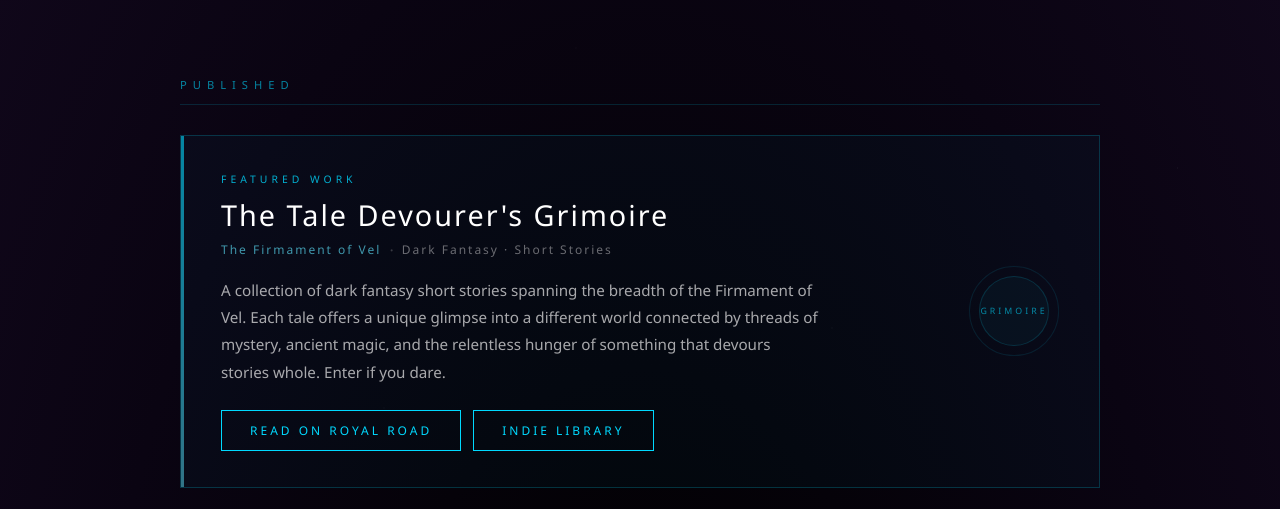
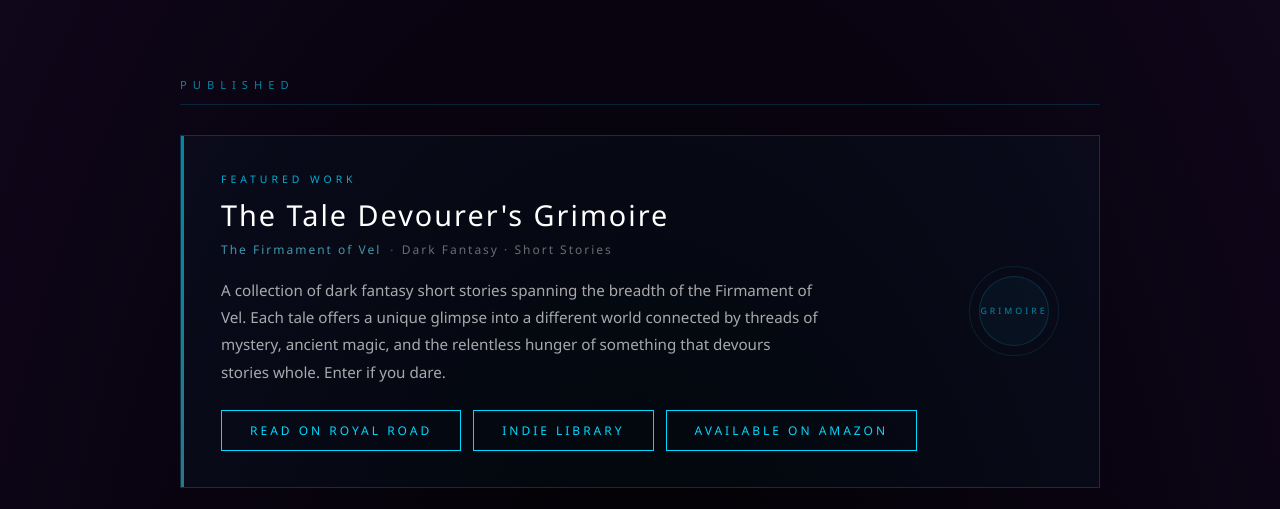
Before and after one commit to mazerati96/deep-vault-collective, a website with bundled scripts: page pages/worlds.html in a window 1280 px wide. Shown: the part 272-781 px from the top of the page. Built offline with nearby package versions, Linux system fonts and the light colour scheme; no server answers.

Commit message:
changes to outerversal stories and worlds page to include TTDG amazon link

```diff
--- a/pages/worlds.html
+++ b/pages/worlds.html
@@ -75,6 +75,10 @@
                             <a href="https://www.indielibrary.org/novel/1b8a1700-c348-40ba-8b36-b81c1c0d7e4c"
                                target="_blank" class="work-btn primary">
                                 INDIE LIBRARY
+                            </a>
+                            <a href="https://www.amazon.com/dp/B0H2W52WYZ?ref=ppx_pop_mob_ap_share"
+                               target="_blank" class="work-btn primary">
+                                AVAILABLE ON AMAZON
                             </a>
                         </div>
                     </div>
```
Also changed, not shown: pages/outerversal.html (+2 -0 lines).
